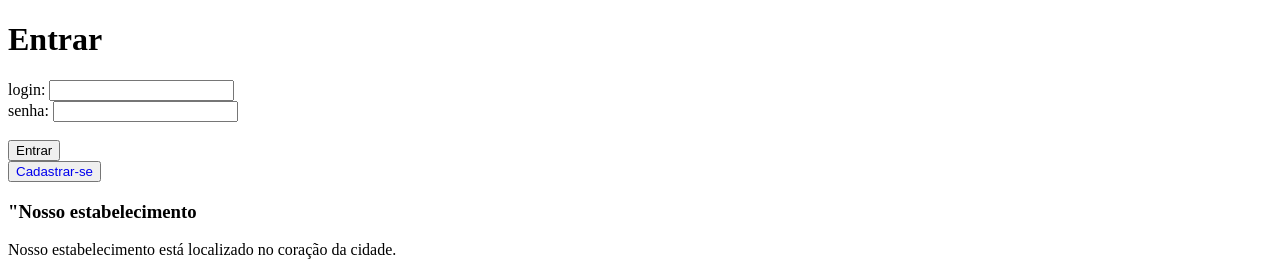
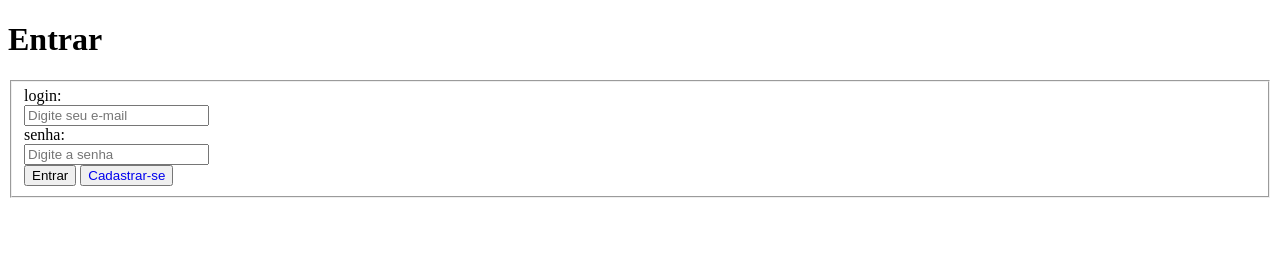
Before and after one commit to AlissonFerro/MetaParkSistema, a PHP site: page /login.php in a window 1280 px wide. Shown: the top 272 px of the page. Run offline with PHP 8.4, Linux system fonts and the light colour scheme.

Commit message:
Update login.php

```diff
--- a/estacionamento/login.php
+++ b/estacionamento/login.php
@@ -28,30 +28,33 @@ if(!isset($_SESSION['tentativas'])){
 <body>
     <div id="container">
         <h1>Entrar</h1>
+        <fieldset>
+            <form action="entrar.php" method="POST">
+                <div class="conteudo">
 
-            <p>
-                <form action="entrar.php" method="POST">
-                    login: <input type="text" name="login"><br>
-                    senha: <input type="password" name="senha"><br><br>
+                    <div class="entrar">
 
-                    <button type = "submit">
-                        Entrar
-                    </button>
-                </form>
-                <button>
-                    <a href="cadastrarUsuario.php" style = "text-decoration:none">
-                        Cadastrar-se
-                    </a>
-                </button>
+                        <Label>login: </Label><br>
+                        <input type="text" name="login" placeholder="Digite seu e-mail"><br>
 
-            </p>
+                        <label for="">senha: </label><br>
+                        <input type="password" name="senha" placeholder="Digite a senha">
 
-            <section class="mapa">
-                <h3 class="titulo-principal">"Nosso estabelecimento</h3>
-                <p>Nosso estabelecimento está localizado no coração da cidade.</p>
-                <iframe src="https://www.google.com/maps/embed?pb=!1m18!1m12!1m3!1d3603.194700851715!2d-49.266616284440026!3d-25.431753439191276!2m3!1f0!2f0!3f0!3m2!1i1024!2i768!4f13.1!3m3!1m2!1s0x94dce46a7378e659%3A0x3da21abf622e9d7d!2sR.%20Conselheiro%20Laurindo%2C%20582%20-%20Centro%2C%20Curitiba%20-%20PR%2C%2080060-100!5e0!3m2!1spt-BR!2sbr!4v1646437606251!5m2!1spt-BR!2sbr" width="1000" height="450" style="border:0;" allowfullscreen="" loading="lazy"></iframe>
+                    </div>
 
-            </section>
+                    <div class="botoes">
+                        <button type="submit">
+                            Entrar
+                        </button>
+                        <button>
+                            <a href="cadastrarUsuario.php" style="text-decoration:none">
+                                Cadastrar-se
+                            </a>
+                        </button>
+                    </div>
+                </div>
+            </form>
+        </fieldset>
     </div>
 </body>
 
```
